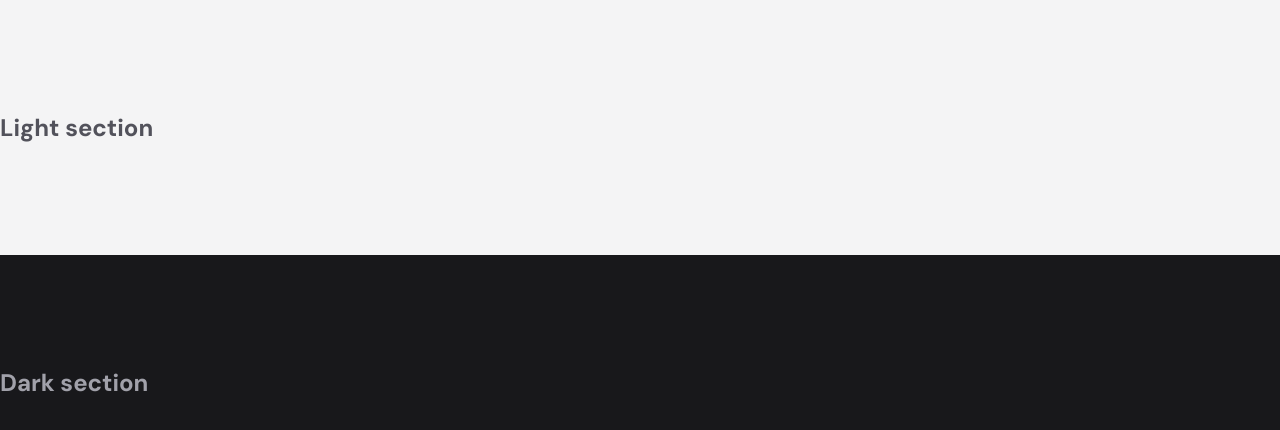
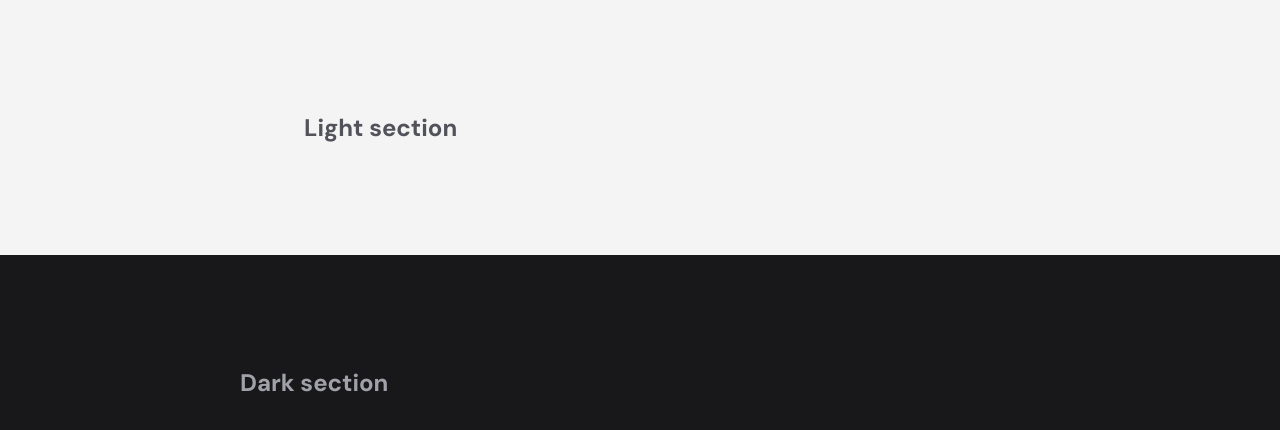
Before and after one commit to leandrodalmolin/nextjs-portfolio, a Next.js app: page / in a window 1280 px wide. Shown: the top 430 px of the page. Built offline with nearby package versions, Linux system fonts and the light colour scheme.

Commit message:
Wrapper component

```diff
--- a/src/app/page.tsx
+++ b/src/app/page.tsx
@@ -1,13 +1,17 @@
-import { Section } from '@/components'
+import { Section, Wrapper } from '@/components'
 
 export default function Home() {
   return (
     <div>
       <Section theme="light">
-        <h1>Light section</h1>
+        <Wrapper size="md">
+          <h1>Light section</h1>
+        </Wrapper>
       </Section>
       <Section theme="dark">
-        <h1>Dark section</h1>
+        <Wrapper size="lg">
+          <h1>Dark section</h1>
+        </Wrapper>
       </Section>
     </div>
   )
--- /dev/null
+++ b/src/components/Wrapper/Wrapper.module.scss
@@ -0,0 +1,30 @@
+@import '@/styles/_mixins.scss';
+
+.wrapper {
+  margin: auto;
+  padding-inline: 1.75rem;
+
+  &--sm {
+    max-width: 42rem;
+  }
+
+  &--md {
+    max-width: 48rem;
+  }
+
+  &--lg {
+    max-width: 56rem;
+  }
+
+  &--xl {
+    max-width: 64rem;
+  }
+
+  &--2xl {
+    max-width: 80rem;
+  }
+
+  @include media-query('md', 'up') {
+    padding-inline: 3rem;
+  }
+}
--- /dev/null
+++ b/src/components/Wrapper/Wrapper.tsx
@@ -0,0 +1,12 @@
+import { IWrapper } from './Wrapper.types'
+import styles from './Wrapper.module.scss'
+import classNames from 'classnames'
+
+export function Wrapper({ size = 'sm', children, ...rest }: IWrapper) {
+  const classes = classNames(styles.wrapper, styles[`wrapper--${size}`])
+  return (
+    <div className={classes} {...rest}>
+      {children}
+    </div>
+  )
+}
--- /dev/null
+++ b/src/components/Wrapper/Wrapper.types.ts
@@ -0,0 +1,6 @@
+import { ReactNode } from 'react'
+
+export interface IWrapper {
+  size?: 'sm' | 'md' | 'lg' | 'xl' | '2xl'
+  children?: ReactNode
+}
--- /dev/null
+++ b/src/components/Wrapper/index.tsx
@@ -0,0 +1 @@
+export { Wrapper } from './Wrapper'
--- a/src/components/index.tsx
+++ b/src/components/index.tsx
@@ -1 +1,2 @@
-export { Section } from './Section'
+export * from './Section'
+export * from './Wrapper'
```
